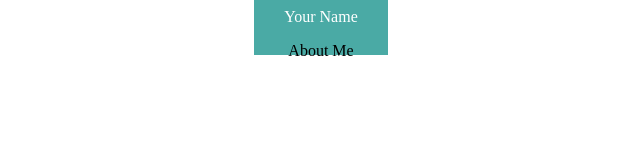
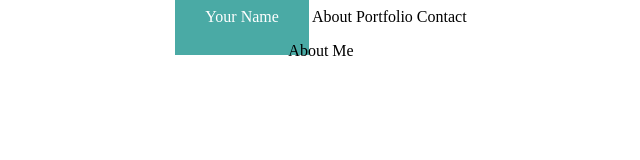
Before and after one commit to laugeorge/HW-Wireframe, a plain HTML site: page hw2/index2.html in a window 1280 px wide. Shown: the whole page, without its empty margins (167-807 px from the left). Drawn offline with Linux system fonts and the light colour scheme.

Commit message:
Update the header and Footer Boxes

```diff
--- a/index2.html
+++ b/hw2/index2.html
@@ -8,6 +8,10 @@
 
 <body>
     <name>Your Name</name>
+    <about>About</about>
+    <portfolio>Portfolio</portfolio>
+    <contact>Contact</contact>
+
     <p>About Me
 
     </p>
```
Also changed, not shown: hw2/style2.css (renamed from style2.css).
